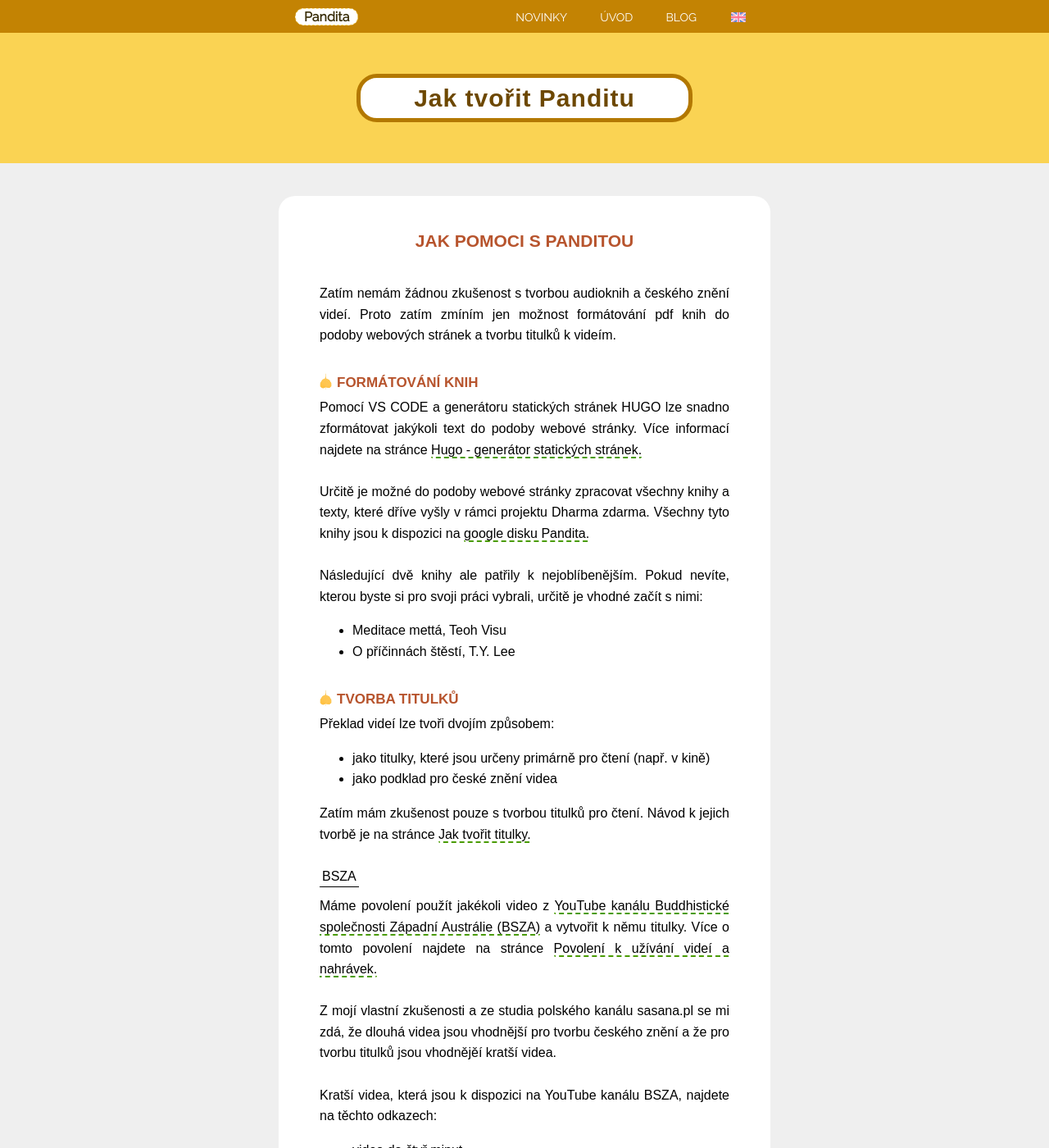
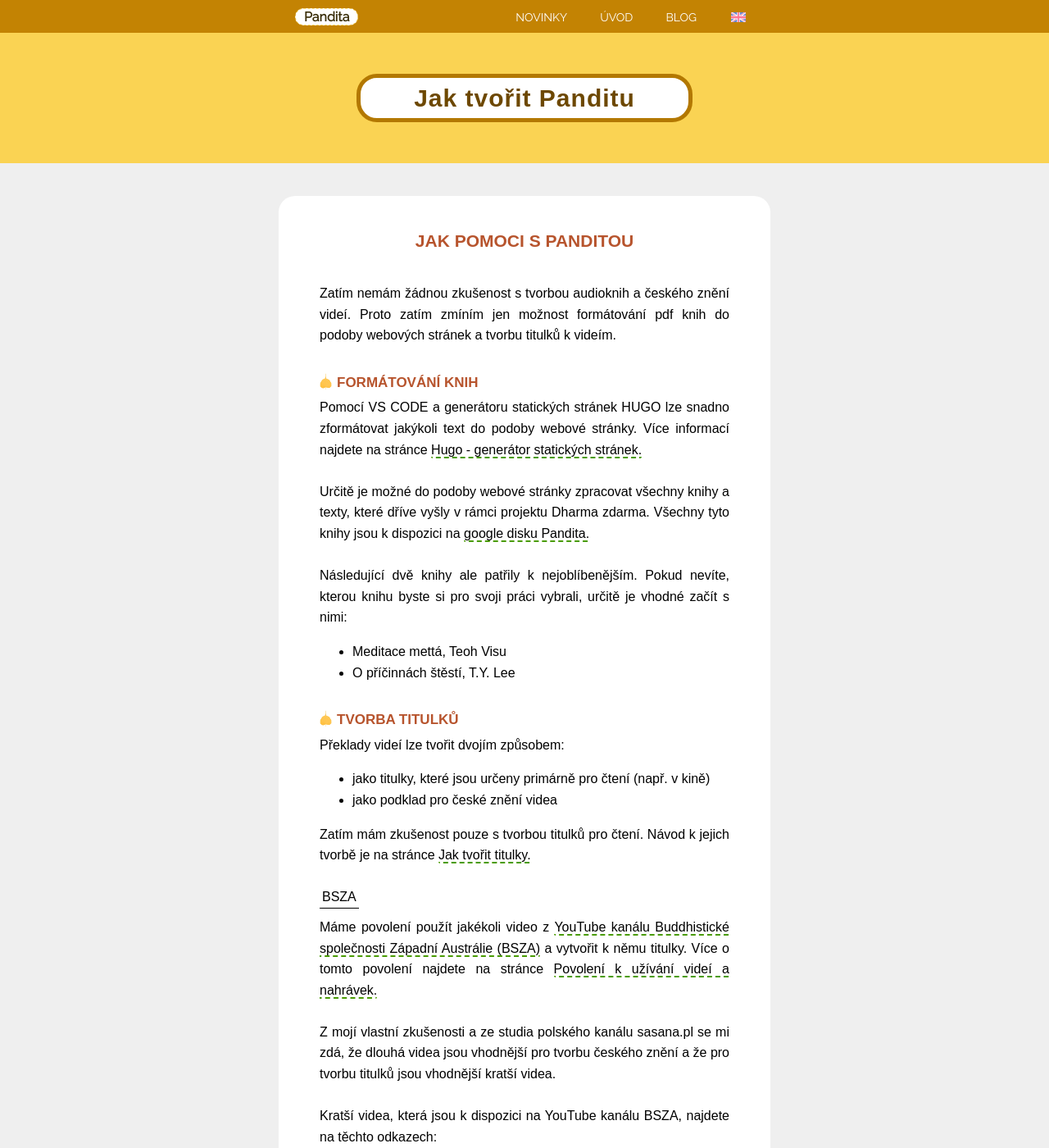
Before and after one commit to Borek78/jak-tvorit-panditu, a Jekyll site: the page built from jak-pomoci-s-panditou.md, in a window 1280 px wide and 1400 px high. Shown: the whole window at 82% size. Built offline with Jekyll 4.4.1, drawn with Linux system fonts in a browser that asks for light colours.

```diff
--- a/jak-pomoci-s-panditou.md
+++ b/jak-pomoci-s-panditou.md
@@ -13,7 +13,7 @@ Pomocí VS CODE a generátoru statických stránek HUGO lze snadno zformátovat
 
 Určitě je možné do podoby webové stránky zpracovat všechny knihy a texty, které dříve vyšly v rámci projektu Dharma zdarma. Všechny tyto knihy jsou k dispozici na [google disku Pandita.](https://drive.google.com/drive/u/1/folders/11gL2ab0CPZUdpUUepmwEovLgplyc8VLj)<br><br>
 
-Následující dvě knihy ale patřily k nejoblíbenějším. Pokud nevíte, kterou byste si pro svoji práci vybrali, určitě je vhodné začít s nimi:
+Následující dvě knihy ale patřily k nejoblíbenějším. Pokud nevíte, kterou knihu byste si pro svoji práci vybrali, určitě je vhodné začít s nimi:
 
 <ul>
 <li>Meditace mettá, Teoh Visu</li>
@@ -22,7 +22,7 @@ Následující dvě knihy ale patřily k nejoblíbenějším. Pokud nevíte, kte
 
 ### Tvorba titulků
 
-Překlad videí lze tvoři dvojím způsobem:
+Překlady videí lze tvořit dvojím způsobem:
 
 <ul>
 <li>jako titulky, které jsou určeny primárně pro čtení (např. v kině)</li>
@@ -37,7 +37,7 @@ BSZA
 </div>
 Máme povolení použít jakékoli video z [YouTube kanálu Buddhistické společnosti Západní Austrálie (BSZA)](https://www.youtube.com/user/BuddhistSocietyWA) a vytvořit k němu titulky. Více o tomto povolení najdete na stránce [Povolení k užívání videí a nahrávek.](povoleni-k-uzivani-videi-a-nahravek.html)<br><br>
 
-Z mojí vlastní zkušenosti a ze studia polského kanálu sasana.pl se mi zdá, že dlouhá videa jsou vhodnější pro tvorbu českého znění a že pro tvorbu titulků jsou vhodnějěí kratší videa.<br><br>
+Z mojí vlastní zkušenosti a ze studia polského kanálu sasana.pl se mi zdá, že dlouhá videa jsou vhodnější pro tvorbu českého znění a že pro tvorbu titulků jsou vhodnější kratší videa.<br><br>
 
 Kratší videa, která jsou k dispozici na YouTube kanálu BSZA, najdete na těchto odkazech:<br>
 
@@ -70,4 +70,4 @@ Určitě je ale možné si pro svoji práci vybrat i jiná videa.<br><br>
 <div class="underline">
 CM PDC
 </div>
-Určitě je možné tvořit titulky i k videím, která jsou na YouTube kanálu italského meditačního centra [Centro Meditazione Pian Dei Ciliegi (CMPDC.).](https://www.youtube.com/c/CentromeditazionePiandeiCiliegi) Zatím je domluvena možnost používat videa Bhante Sujívy, ale určitě by bylo možné používat i videa jiných autorů.<br><br>
+Určitě je možné tvořit titulky i k videím, která jsou na YouTube kanálu italského meditačního centra [Centro Meditazione Pian Dei Ciliegi (CMPDC.).](https://www.youtube.com/c/CentromeditazionePiandeiCiliegi) Zatím je domluvena možnost používat videa Bhante Sujívy, ale určitě by bylo možné používat i videa jiných autorů.
```
Also changed, not shown: opravneni-k-uziti-obsahu-youtube-kanalu-pandita-cz.md (+4 -4 lines), zalohovani.md (+1 -1 lines).
